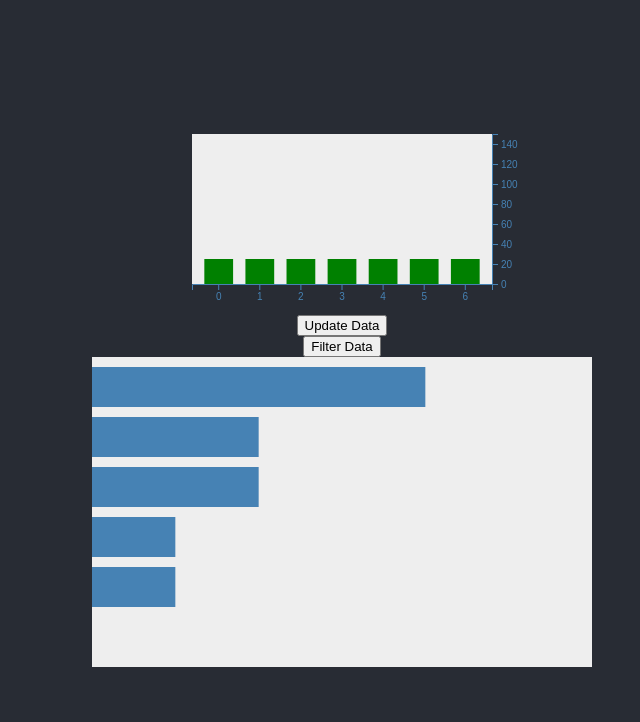
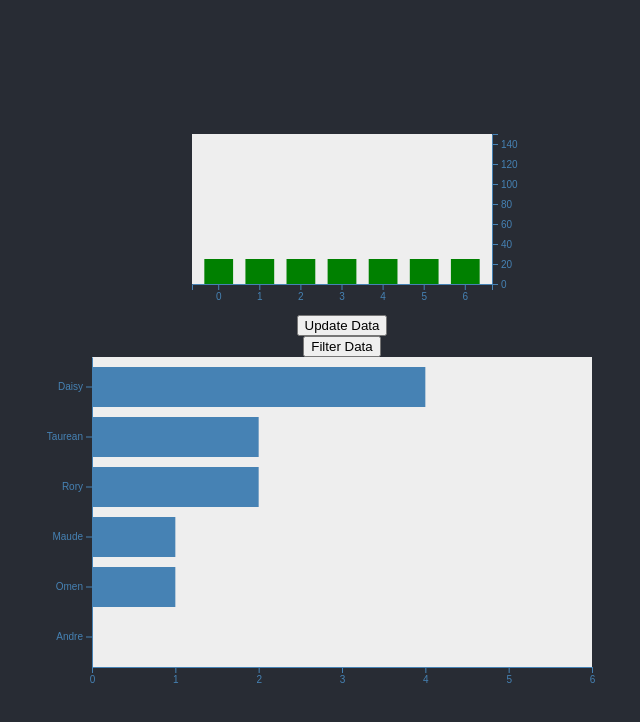
Before and after one commit to foleya/d3-sandbox, a React (Create React App) app: page / in a window 1280 px wide. Shown: the top 722 px of the page, without its empty margins (298-938 px from the left). Built offline with nearby package versions, Linux system fonts and the light colour scheme.

Commit message:
added axes to second bar chart

```diff
--- a/src/Components/BarGraph.js
+++ b/src/Components/BarGraph.js
@@ -47,11 +47,13 @@ const BarGraph = () => {
   useEffect(() => {
     const svg = select(svgRef.current);
 
+    // VALUE HELPERS
     const xValue = d => d.fun;
     const yValue = d => d.player;
 
+    // SCALES
     const xScale = scaleLinear()
-      .domain([0, 6])
+      .domain([0, 6]) // max function here!
       .range([0, proportions.width]);
 
     const yScale = scaleBand()
@@ -59,6 +61,21 @@ const BarGraph = () => {
       .range([0, height])
       .padding([0.2]);
 
+    // AXES
+    const xAxis = axisBottom(xScale).ticks(data.length);
+
+    svg
+      .select(".x-axis")
+      .style("transform", `translateY(${height}px)`)
+      .call(xAxis);
+
+    const yAxis = axisLeft(yScale)
+      .ticks(data.length)
+      .tickSizeOuter(0);
+
+    svg.select(".y-axis").call(yAxis);
+
+    // BARS
     svg
       .selectAll(".bar")
       .data(data)
@@ -72,7 +89,10 @@ const BarGraph = () => {
 
   return (
     <React.Fragment>
-      <svg ref={svgRef} width={width} height={height} />
+      <svg ref={svgRef} width={width} height={height}>
+        <g className="x-axis" />
+        <g className="y-axis" />
+      </svg>
     </React.Fragment>
   );
 };
--- a/src/Components/Graph.js
+++ b/src/Components/Graph.js
@@ -62,7 +62,7 @@ const Graph = () => {
       .attr("height", value => 150 - yScale(value))
       .attr("fill", colorScale);
 
-    // <-- Line Example
+    // <-- Line
     // const myLine = line()
     //   .x((value, index) => xScale(index))
     //   .y(yScale)
@@ -78,7 +78,7 @@ const Graph = () => {
     //   .attr("stroke", "steelblue");
     // -->
 
-    // <-- Circle Example
+    // <-- Circle
     // svg
     //   .selectAll("circle")
     //   .data(data)
```
